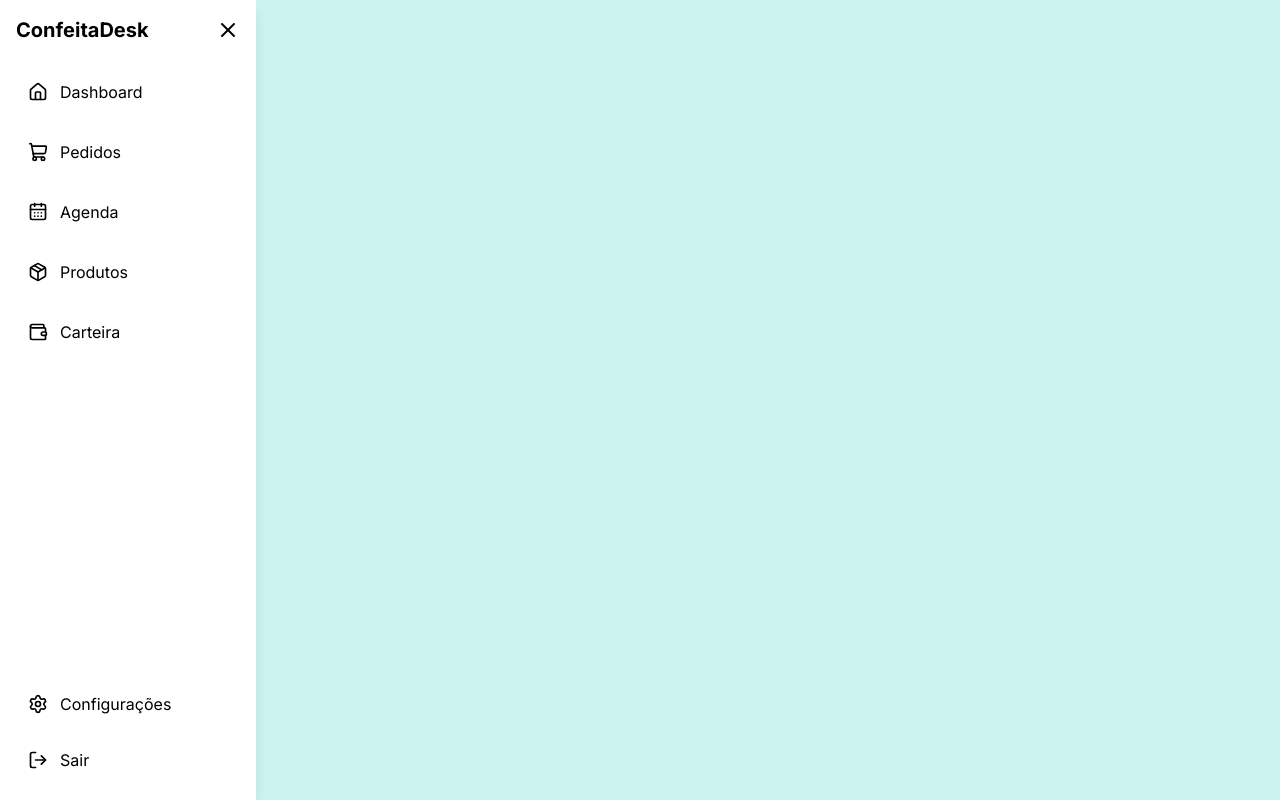
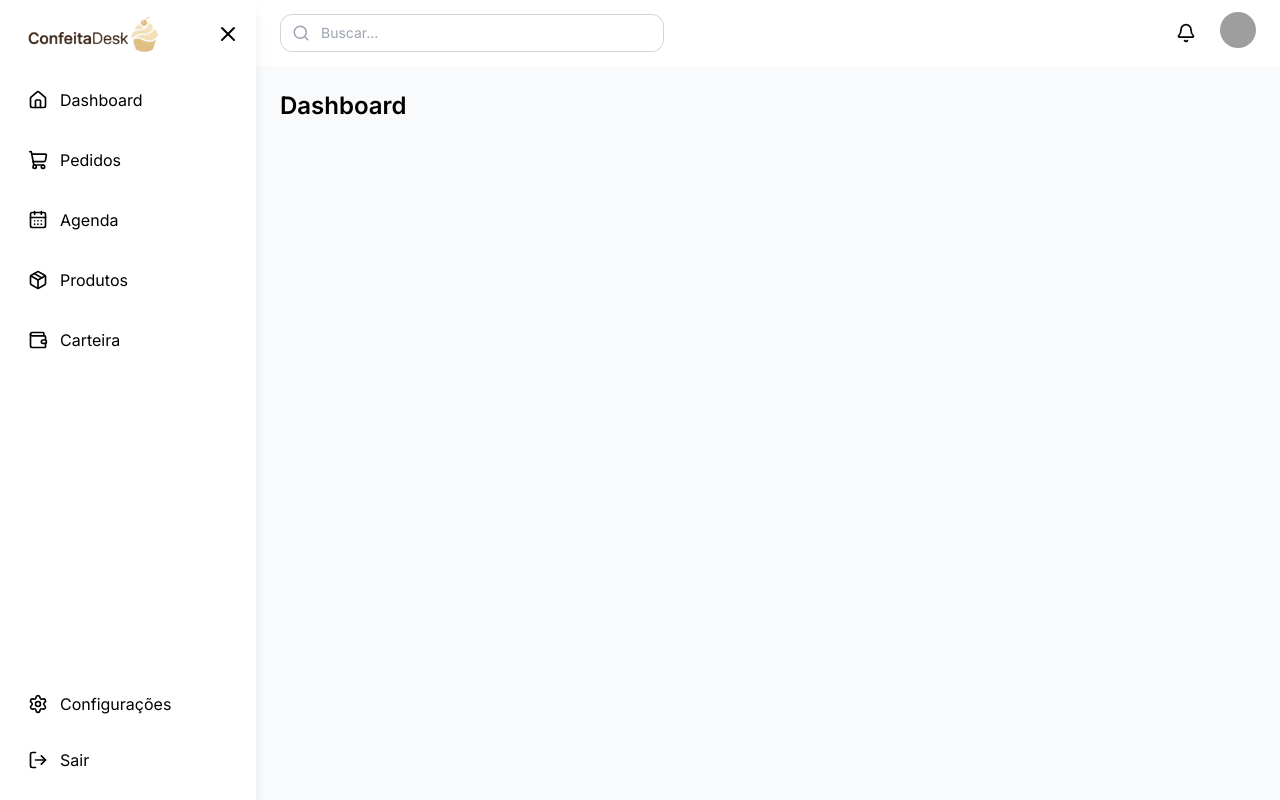
Before and after one commit to Diogo-Pires01/confeita-desk, a React (Vite) app in the folder frontend/: page / in a window 1280 px wide. Built offline with nearby package versions, Linux system fonts and the light colour scheme; grey boxes are pictures that could not be loaded.

Commit message:
Ajuste: Sidebar + Add: Esqueleto Header

```diff
--- a/frontend/src/App.tsx
+++ b/frontend/src/App.tsx
@@ -1,10 +1,20 @@
 import './App.css';
-import Sidebar from './layouts/sidebar';
+import { useState } from 'react';
+import Sidebar from './layouts/Sidebar';
+import Header from './layouts/Header';
 
 function App() {
+  const [isOpen, setIsOpen] = useState(true);
+
   return (
-    <div className="flex">
-      <Sidebar />
+    <div className="flex h-screen">
+      <Sidebar isOpen={isOpen} setIsOpen={setIsOpen} />
+      <div className="flex flex-col flex-1">
+        <Header />
+        <main className="flex-1 p-6 bg-gray-50 overflow-auto">
+          <h2 className="text-2xl font-semibold">Dashboard</h2>
+        </main>
+      </div>
     </div>
   );
 }
--- /dev/null
+++ b/frontend/src/hooks/useClickOutside.ts
@@ -0,0 +1,12 @@
+import { useEffect, type RefObject } from 'react';
+
+export default function useClickOutside(ref: RefObject<HTMLElement | null>, handler: () => void) {
+  useEffect(() => {
+    function listener(e: MouseEvent) {
+      if (!ref.current || ref.current.contains(e.target as Node)) return;
+      handler();
+    }
+    document.addEventListener('mousedown', listener);
+    return () => document.removeEventListener('mousedown', listener);
+  }, [ref, handler]);
+}
--- /dev/null
+++ b/frontend/src/layouts/Header.tsx
@@ -0,0 +1,63 @@
+import { useRef, useState } from 'react';
+import { Search, Bell } from 'lucide-react';
+import useClickOutside from '../hooks/useClickOutside';
+
+export default function Header() {
+  const [notifOpen, setNotifOpen] = useState(false);
+  const [avatarOpen, setAvatarOpen] = useState(false);
+
+  const notifRef = useRef<HTMLDivElement>(null);
+  const avatarRef = useRef<HTMLDivElement>(null);
+
+  useClickOutside(notifRef, () => setNotifOpen(false));
+  useClickOutside(avatarRef, () => setAvatarOpen(false));
+
+  return (
+    <header className="flex items-center justify-between bg-white shadow-sm px-6 py-3">
+      <div className="relative w-96">
+        <Search size={18} className="absolute left-3 top-1/2 -translate-y-1/2 text-gray-400" />
+        <input
+          type="text"
+          placeholder="Buscar..."
+          className="w-full pl-10 pr-4 py-2 rounded-xl bg-white border border-gray-300 outline-none text-sm transition focus:ring-2 focus:ring-primary"
+        />
+      </div>
+
+      <div className="flex items-center gap-4">
+        <div ref={notifRef} className="relative">
+          <button
+            aria-label="Notificações"
+            onClick={() => setNotifOpen((prev) => !prev)}
+            className="p-2 rounded-xl hover:bg-background transition"
+          >
+            <Bell size={20} />
+          </button>
+          {notifOpen && (
+            <div className="absolute right-0 mt-2 w-72 bg-white rounded-xl shadow-lg border border-gray-100 p-4 z-50">
+              <p className="text-sm text-gray-400 text-center">Nenhuma notificação</p>
+            </div>
+          )}
+        </div>
+
+        <div ref={avatarRef} className="relative">
+          <button
+            aria-label="Menu do usuário"
+            onClick={() => setAvatarOpen((prev) => !prev)}
+            className="h-9 w-9 rounded-full overflow-hidden"
+          >
+            <img
+              src="https://ui-avatars.com/api/?name=User&background=random"
+              alt="Avatar do usuário"
+              className="h-full w-full object-cover"
+            />
+          </button>
+          {avatarOpen && (
+            <div className="absolute right-0 mt-2 w-48 bg-white rounded-xl shadow-lg border border-gray-100 p-4 z-50">
+              <p className="text-sm text-gray-400 text-center">Sem informações</p>
+            </div>
+          )}
+        </div>
+      </div>
+    </header>
+  );
+}
--- a/frontend/src/layouts/sidebar.tsx
+++ b/frontend/src/layouts/sidebar.tsx
@@ -1,4 +1,3 @@
-import { useState } from 'react';
 import {
   Menu,
   X,
@@ -19,9 +18,12 @@ const menuItems = [
   { name: 'Carteira', icon: Wallet },
 ];
 
-export default function Sidebar() {
-  const [isOpen, setIsOpen] = useState(true);
+interface SidebarProps {
+  isOpen: boolean;
+  setIsOpen: (open: boolean) => void;
+}
 
+export default function Sidebar({ isOpen, setIsOpen }: SidebarProps) {
   return (
     <aside
       className={`relative bg-white shadow-lg h-screen p-4 transition-all duration-500 ease-in-out ${
@@ -31,7 +33,13 @@ export default function Sidebar() {
       <div
         className={`flex items-center mb-6 ${isOpen ? 'justify-between' : 'justify-center'}`}
       >
-        {isOpen && <h1 className="text-xl font-bold">ConfeitaDesk</h1>}
+        {isOpen && (
+          <img
+            src="/img/logoConfeitaDesk.png"
+            alt="Confeita Desk"
+            className="h-9 w-auto object-contain ml-3"
+          />
+        )}
         <button
           onClick={() => setIsOpen(!isOpen)}
           aria-label={isOpen ? 'Fechar menu' : 'Abrir menu'}
--- a/frontend/tailwind.config.js
+++ b/frontend/tailwind.config.js
@@ -5,14 +5,6 @@ export default {
     extend: {
       fontFamily: {
         sans: ["Inter", "sans-serif"],
-      },
-
-      fontSize: {
-        title: "28px",
-        "secondary-title": "22px",
-        subtitle: "18px",
-        body: "16px",
-        small: "12px",
       },
 
       colors: {
```
Also changed, not shown: frontend/public/img/logoConfeitaDesk.png (added).
